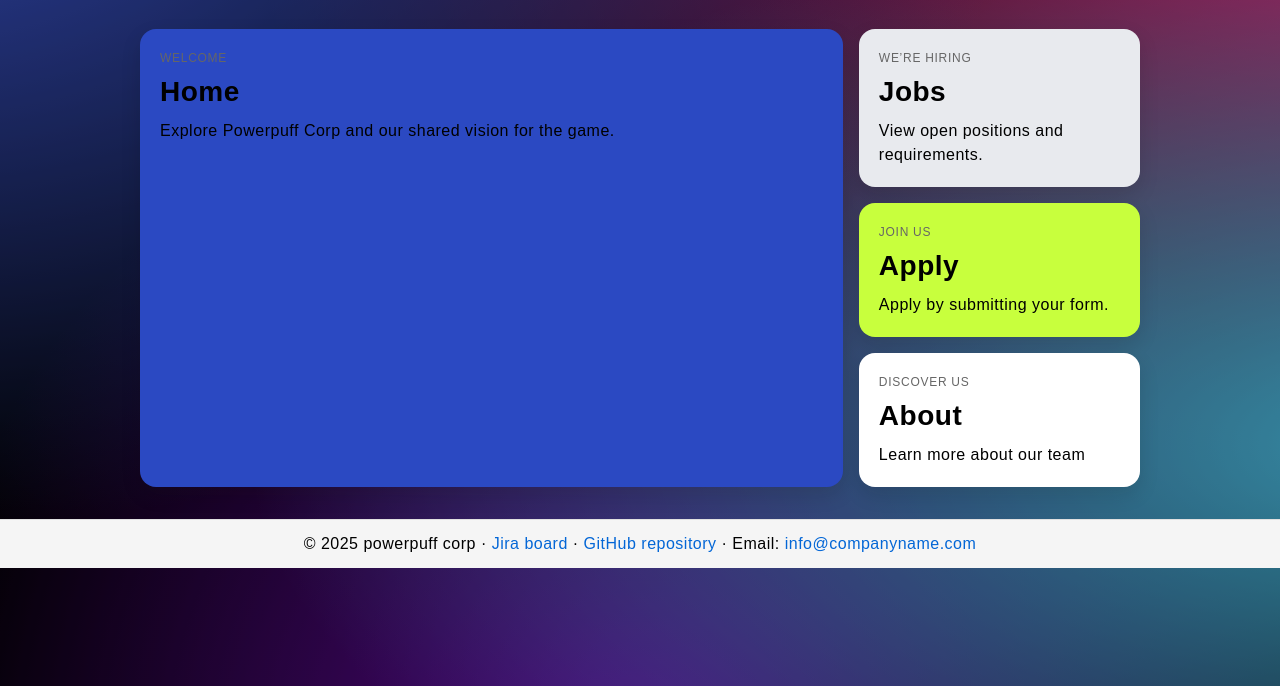
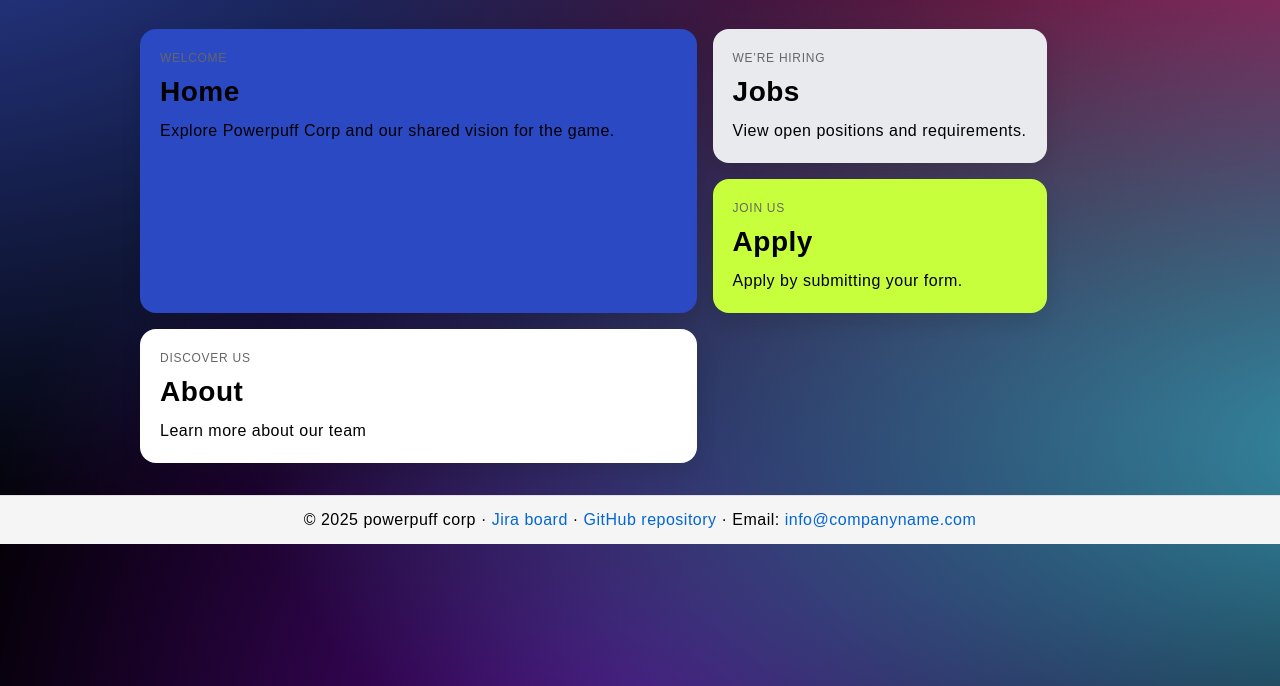
Before and after one commit to Swin-Group-Project/PowerpuffgirlsGroupProject1, a plain HTML site: page index.html in a window 1280 px wide. Shown: the part 114-800 px from the top of the page. Drawn offline with Linux system fonts and the light colour scheme.

Commit message:
testing index css

```diff
--- a/css/styles.css
+++ b/css/styles.css
@@ -603,7 +603,6 @@ ul ul {
 
 /*END OF ABOUT PAGE*/
 
-
 /*index*/
 /* Small tagline text under the brand */
 .tagline { margin: 6px 0 12px; color: #555; font-size: 0.95rem; }
@@ -626,13 +625,12 @@ nav a[aria-current="page"] { font-weight: bold; }
 
 .tiles {
   display: grid;
-  grid-template-columns: 3fr 1.2fr;  /* left wider, right narrower */
+  grid-template-columns: 2fr 1.2fr;  /* left wider, right narrower */
   grid-template-rows: auto auto;
   gap: 16px;
   grid-template-areas:
     "home jobs"
-    "home apply"
-    "home about";
+    "home apply";
 }
 
 /* Reusable tile styling: make <a> look like a card */
@@ -663,8 +661,6 @@ nav a[aria-current="page"] { font-weight: bold; }
 .tile-home  { grid-area: home;  background: #2b49c2; color: #000000; }
 .tile-jobs  { grid-area: jobs;  background: #e8eaee; }
 .tile-apply { grid-area: apply; background: #c8ff3d; }
-.tile-about { grid-area: about; background: #fff; }
-
 
 /* ===== Footer ===== */
 footer {
@@ -674,7 +670,6 @@ footer {
   padding: 12px;
 }
 footer a { color: #0366d6; text-decoration: none; }
-
 
 
 
```
